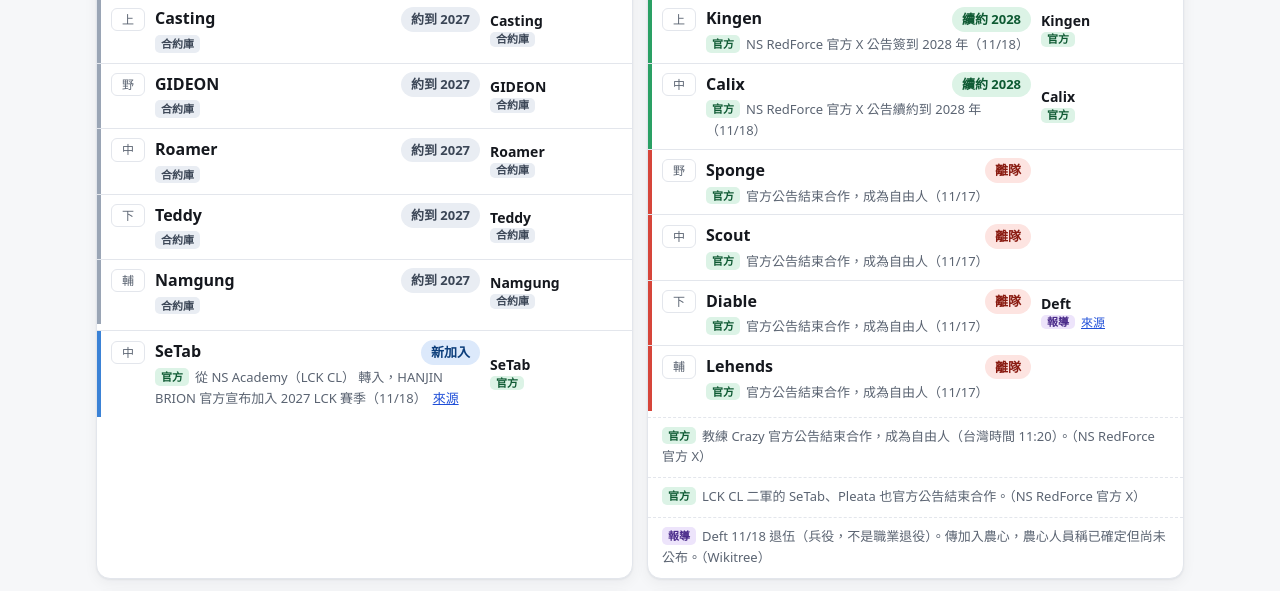
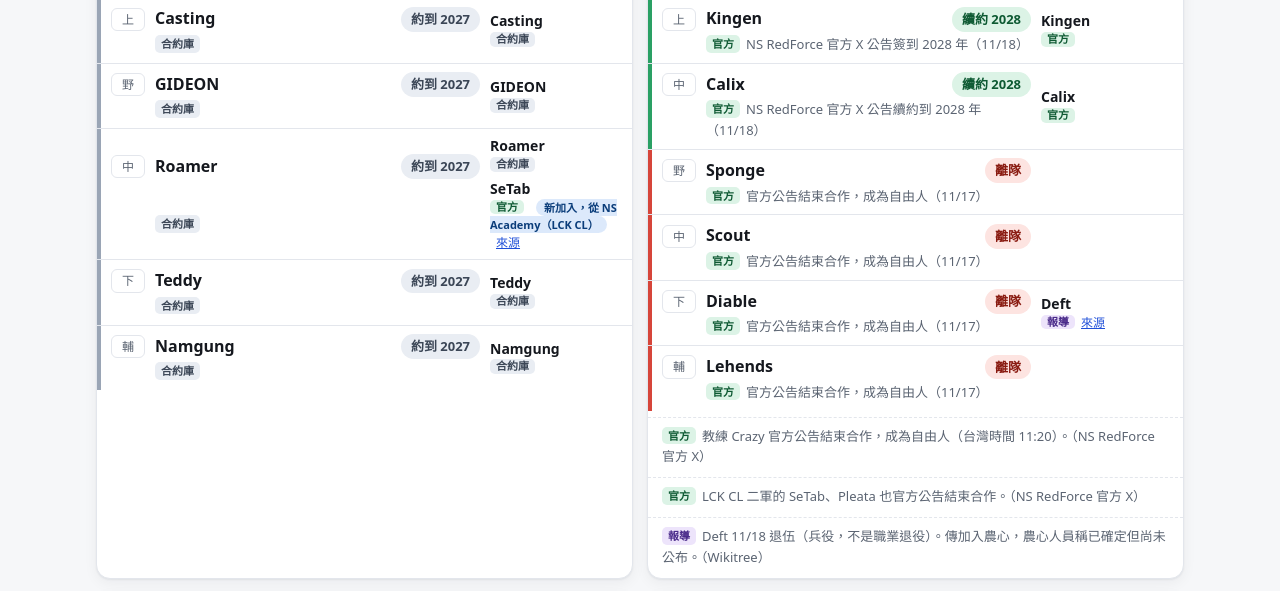
Before and after one commit to VicGamePacker/transfer-board, a plain HTML site: page index.html in a window 1280 px wide. Shown: the part 2370-2961 px from the top of the page. Drawn offline with Linux system fonts and the light colour scheme; no server answers.

Commit message:
無空位的新加入附在同位置選手的 2027 欄
Co-Authored-By: Claude Sonnet 5.5 <noreply@anthropic.com>

```diff
--- a/index.html
+++ b/index.html
@@ -260,19 +260,20 @@ footer{padding:20px 0 48px;color:var(--muted);font-size:13px}
   }
 
   function assignJoins(team){
-    var map = new Map(), extra = [];
+    var map = new Map(), add = new Map(), extra = [];
     (team.joins || []).forEach(function(j){
       var c = team.players.filter(function(p){ return !map.has(p) && p.r === j.r; });
       var open = function(p){ return p.s === "left" || p.s === "expired" || p.s === "unknown"; };
       var pick = c.filter(function(p){ return p.next && p.next.n === j.n; })[0] ||
         c.filter(function(p){ return open(p) && !p.next; })[0] || c.filter(open)[0];
-      if (pick) map.set(pick, j); else extra.push(j);
+      if (pick) map.set(pick, j);
+      else { var same = team.players.filter(function(p){ return p.r === j.r; })[0]; if (same) add.set(same, (add.get(same) || []).concat(j)); else extra.push(j); }
     });
-    return {map: map, extra: extra};
+    return {map: map, add: add, extra: extra};
   }
 
   function matchPlayer(team, p){
-    if (filter === "joined") { if (!team._jm.map.has(p)) return false; }
+    if (filter === "joined") { if (!team._jm.map.has(p) && !team._jm.add.has(p)) return false; }
     else if (filter && p.s !== filter) return false;
     if (query) {
       var q = query.toLowerCase();
@@ -327,15 +328,23 @@ footer{padding:20px 0 48px;color:var(--muted);font-size:13px}
         var stay = (p.s === "renewed" || (p.s === "until" && p.y >= 2027)) ? {n: p.n, lv: p.lv} : null;
         var jn = team._jm.map.get(p);
         var who = jn || p.next || stay;
-        if (who) {
+        var ad = team._jm.add.get(p) || [];
+        if (who || ad.length) {
           var nx = el("div", "nx");
           nx.appendChild(el("span", "nxlab", "2027："));
-          nx.appendChild(el("b", null, who.n));
-          nx.appendChild(tag(who.lv));
+          if (who) { nx.appendChild(el("b", null, who.n));
+          nx.appendChild(tag(who.lv)); }
           if (jn) nx.appendChild(el("span", "jtag", "新加入" + (jn.from ? "，從 " + jn.from : "")));
           var nsrc = jn ? (/^http/.test(jn.src || "") ? jn.src : "") : (p.next && p.next.src);
           if (nsrc) { var sa = el("a", null, "來源"); sa.href = nsrc; sa.target = "_blank"; sa.rel = "noopener"; nx.appendChild(sa); }
           if (!jn && p.next && p.next.srcX) { var xa = el("a", null, "X"); xa.href = p.next.srcX; xa.target = "_blank"; xa.rel = "noopener"; xa.style.marginLeft = "6px"; nx.appendChild(xa); }
+          ad.forEach(function(a){
+            var ab = el("div"); ab.style.marginTop = who ? "6px" : "0";
+            ab.appendChild(el("b", null, a.n)); ab.appendChild(tag(a.lv));
+            ab.appendChild(el("span", "jtag", "新加入" + (a.from ? "，從 " + a.from : "")));
+            if (/^http/.test(a.src || "")) { var ja2 = el("a", null, "來源"); ja2.href = a.src; ja2.target = "_blank"; ja2.rel = "noopener"; ja2.style.marginLeft = "6px"; ab.appendChild(ja2); }
+            nx.appendChild(ab);
+          });
           li.appendChild(nx);
         }
         ul.appendChild(li);
```
